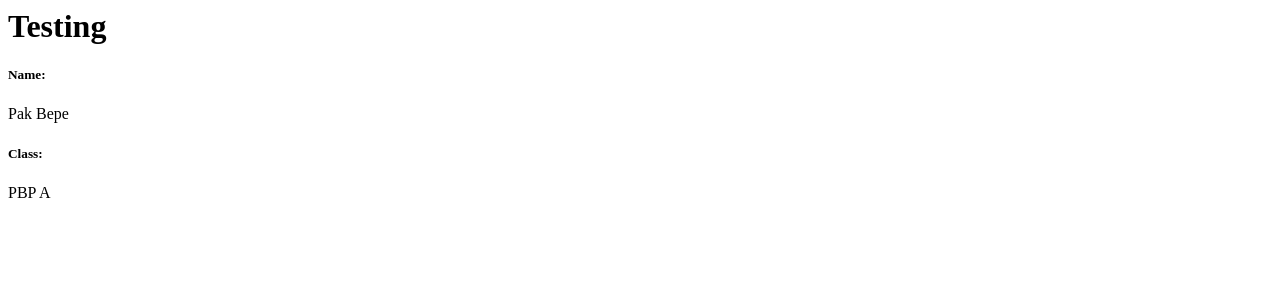
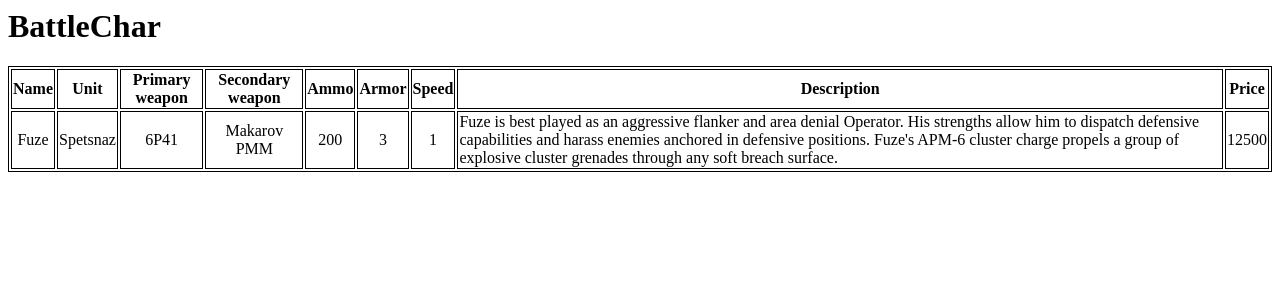
Before and after one commit to dimashn04/battlechar-app, a Django app: page /main/ in a window 1280 px wide. Shown: the top 300 px of the page. Run offline with Django 4.2, Linux system fonts and the light colour scheme.

Commit message:
Finished assignment 2

```diff
--- a/main/templates/main.html
+++ b/main/templates/main.html
@@ -1,6 +1,33 @@
-<h1>Testing</h1>
+<!-- Table from https://www.w3schools.com/tags/tryit.asp?filename=tryhtml_th -->
+<style>
+table, th, td {
+    border: 1px solid black;
+}
+</style>
 
-<h5>Name: </h5>
-<p>{{ name }}<p>
-<h5>Class: </h5>
-<p>{{ class }}<p>
+<h1>BattleChar</h1>
+
+<table>
+    <tr>
+        <th>Name</th>
+        <th>Unit</th>
+        <th>Primary weapon</th>
+        <th>Secondary weapon</th>
+        <th>Ammo</th>
+        <th>Armor</th>
+        <th>Speed</th>
+        <th>Description</th>
+        <th>Price</th>
+    </tr>
+    <tr>
+        <td><center>{{ name }}</center></td>
+        <td><center>{{ unit }}</center></td>
+        <td><center>{{ primary_weapon }}</center></td>
+        <td><center>{{ secondary_weapon }}</center></td>
+        <td><center>{{ ammo_amount }}</center></td>
+        <td><center>{{ armor }}</center></td>
+        <td><center>{{ speed }}</center></td>
+        <td>{{ operator_description }}</td>
+        <td><center>{{ price }}</center></td>
+    </tr>
+</table>
--- a/main/views.py
+++ b/main/views.py
@@ -3,8 +3,15 @@ from django.shortcuts import render
 # Create your views here.
 def show_main(request):
     context = {
-        'name': 'Pak Bepe',
-        'class': 'PBP A'
+        'name': 'Fuze',
+        'unit': 'Spetsnaz',
+        'primary_weapon': '6P41',
+        'secondary_weapon': 'Makarov PMM',
+        'ammo_amount': 200,
+        'armor': 3,
+        'speed': 1,
+        'operator_description': "Fuze is best played as an aggressive flanker and area denial Operator. His strengths allow him to dispatch defensive capabilities and harass enemies anchored in defensive positions. Fuze's APM-6 cluster charge propels a group of explosive cluster grenades through any soft breach surface.",
+        'price': 12500,
     }
 
     return render(request, "main.html", context)
```
Also changed, not shown: main/models.py (+9 -3 lines), main/tests.py (+31 -0 lines).
